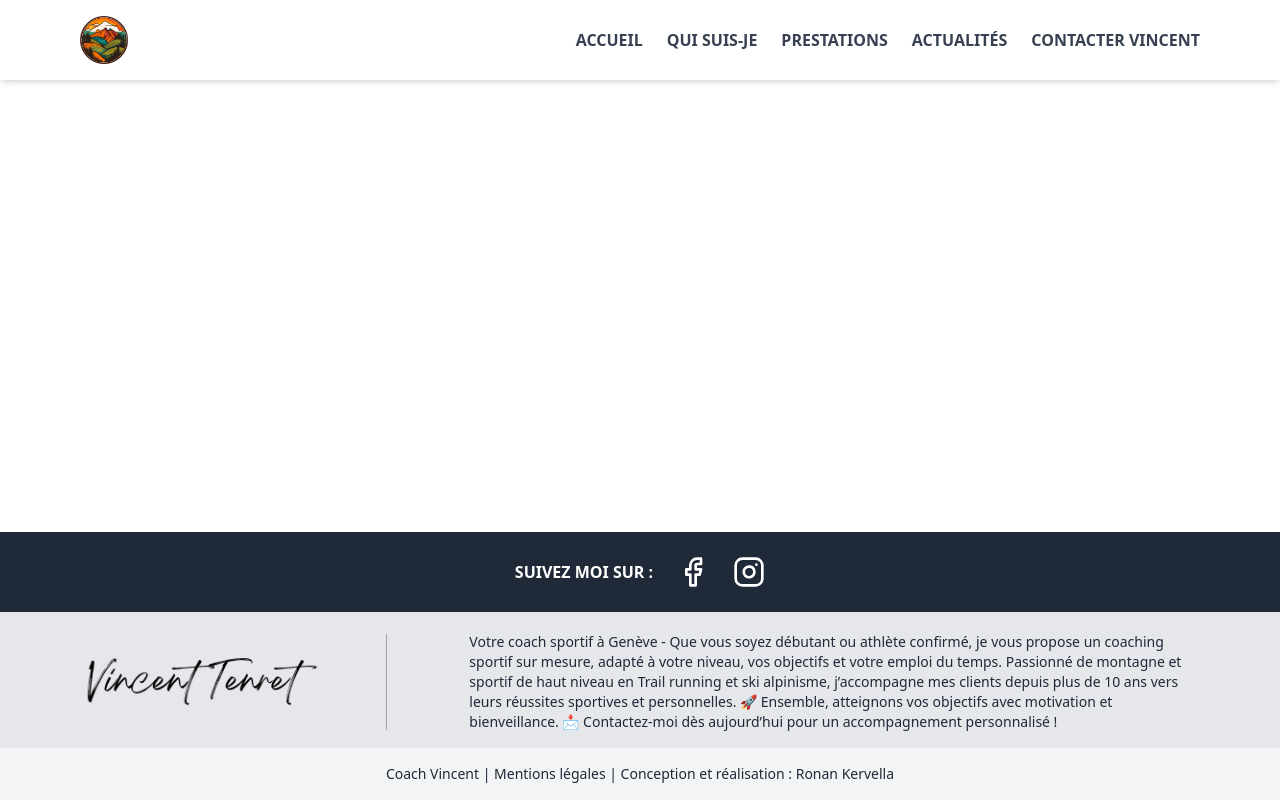
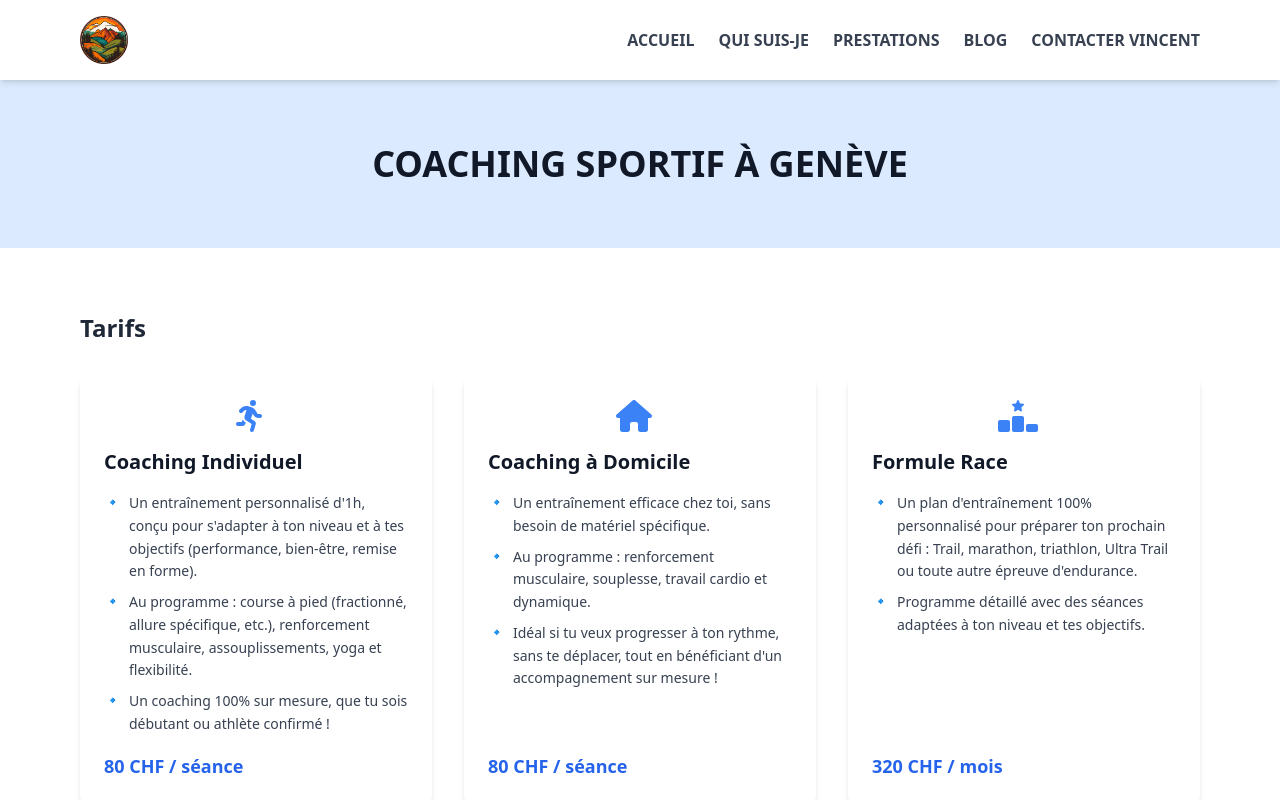
Before and after one commit to RonanKer29/vincent-tenret-coaching-2025, a React (Vite) app: page /prices in a window 1280 px wide. Shown: the top 800 px of the page. Built offline with nearby package versions, Linux system fonts and the light colour scheme.

Commit message:
pages routing and prices page

```diff
--- a/package.json
+++ b/package.json
@@ -10,6 +10,9 @@
     "preview": "vite preview"
   },
   "dependencies": {
+    "@fortawesome/fontawesome-svg-core": "^6.7.2",
+    "@fortawesome/free-solid-svg-icons": "^6.7.2",
+    "@fortawesome/react-fontawesome": "^0.2.2",
     "@radix-ui/react-slot": "^1.1.2",
     "class-variance-authority": "^0.7.1",
     "clsx": "^2.1.1",
--- a/src/App.jsx
+++ b/src/App.jsx
@@ -1,8 +1,11 @@
-import { Routes, Route, Link } from "react-router-dom";
+import { Routes, Route } from "react-router-dom";
 import Home from "./pages/Home";
 import About from "./pages/About";
 import Footer from "./components/Footer";
 import Header from "./components/Header";
+import Prices from "./pages/Prices";
+import Blog from "./pages/Blog";
+import Contact from "./pages/Contact";
 
 const App = () => {
   return (
@@ -13,6 +16,9 @@ const App = () => {
         <Routes>
           <Route path="/" element={<Home />} />
           <Route path="/about" element={<About />} />
+          <Route path="/prices" element={<Prices />} />
+          <Route path="/blog" element={<Blog />} />
+          <Route path="/contact" element={<Contact />} />
         </Routes>
       </main>
 
--- a/src/components/Header.jsx
+++ b/src/components/Header.jsx
@@ -6,9 +6,9 @@ import { Link } from "react-router-dom";
 const NAV_LINKS = [
   { name: "ACCUEIL", href: "/" },
   { name: "QUI SUIS-JE", href: "/about" },
-  { name: "PRESTATIONS", href: "#prestations" },
-  { name: "ACTUALITéS", href: "#actualites" },
-  { name: "CONTACTER VINCENT", href: "#contacter-vincent" },
+  { name: "PRESTATIONS", href: "/prices" },
+  { name: "BLOG", href: "/blog" },
+  { name: "CONTACTER VINCENT", href: "/contact" },
 ];
 
 const Header = () => {
@@ -20,7 +20,7 @@ const Header = () => {
             <img src={logo} alt="Vincent Tenret Logo" className="w-12 h-12" />
           </a>
 
-          <nav className="hidden md:flex space-x-6">
+          <nav className="hidden space-x-6 md:flex">
             {NAV_LINKS.map(({ name, href }) => (
               <HeaderLink key={name} name={name} href={href} />
             ))}
@@ -33,7 +33,7 @@ const Header = () => {
 
 //* Composant réutilisable pour les liens
 const HeaderLink = ({ name, href }) => (
-  <Link to={href} className="text-gray-700 font-bold uppercase">
+  <Link to={href} className="font-bold text-gray-700 uppercase">
     {name}
   </Link>
 );
--- /dev/null
+++ b/src/pages/Blog.jsx
@@ -0,0 +1,7 @@
+import React from "react";
+
+const Blog = () => {
+  return <div></div>;
+};
+
+export default Blog;
--- /dev/null
+++ b/src/pages/Contact.jsx
@@ -0,0 +1,7 @@
+import React from "react";
+
+const Contact = () => {
+  return <div></div>;
+};
+
+export default Contact;
--- /dev/null
+++ b/src/pages/Prices.jsx
@@ -0,0 +1,95 @@
+import MaxWidthWrapper from "@/components/MaxWidthWrapper";
+import { FontAwesomeIcon } from "@fortawesome/react-fontawesome";
+import {
+  faPersonRunning,
+  faHouse,
+  faRankingStar,
+} from "@fortawesome/free-solid-svg-icons";
+
+const Prices = () => {
+  const prices = [
+    {
+      title: "Coaching Individuel",
+      description: [
+        "Un entraînement personnalisé d'1h, conçu pour s'adapter à ton niveau et à tes objectifs (performance, bien-être, remise en forme).",
+        "Au programme : course à pied (fractionné, allure spécifique, etc.), renforcement musculaire, assouplissements, yoga et flexibilité.",
+        "Un coaching 100% sur mesure, que tu sois débutant ou athlète confirmé !",
+      ],
+      price: "80 CHF / séance",
+      icon: faPersonRunning,
+    },
+    {
+      title: "Coaching à Domicile",
+      description: [
+        "Un entraînement efficace chez toi, sans besoin de matériel spécifique.",
+        "Au programme : renforcement musculaire, souplesse, travail cardio et dynamique.",
+        "Idéal si tu veux progresser à ton rythme, sans te déplacer, tout en bénéficiant d'un accompagnement sur mesure !",
+      ],
+      price: "80 CHF / séance",
+      icon: faHouse,
+    },
+    {
+      title: "Formule Race",
+      description: [
+        "Un plan d'entraînement 100% personnalisé pour préparer ton prochain défi : Trail, marathon, triathlon, Ultra Trail ou toute autre épreuve d'endurance.",
+        "Programme détaillé avec des séances adaptées à ton niveau et tes objectifs.",
+      ],
+      price: "320 CHF / mois",
+      icon: faRankingStar,
+    },
+  ];
+
+  return (
+    <>
+      <div className="w-full p-16 text-center bg-blue-100">
+        <h1 className="text-4xl font-bold text-gray-900 uppercase">
+          Coaching sportif à Genève
+        </h1>
+      </div>
+      <MaxWidthWrapper>
+        <section className="py-16">
+          <h2 className="mb-8 text-2xl font-bold text-gray-800">Tarifs</h2>
+          <div className="grid grid-cols-1 gap-8 mb-4 md:grid-cols-3">
+            {prices.map((item, index) => (
+              <div
+                key={index}
+                className="flex flex-col items-start p-6 bg-white rounded-lg shadow-md"
+              >
+                <div className="flex items-center mx-auto mb-4">
+                  <FontAwesomeIcon
+                    icon={item.icon}
+                    size="2x"
+                    className="mr-3 text-blue-500 "
+                  />
+                </div>
+                <h3 className="mb-4 text-xl font-semibold text-gray-900">
+                  {item.title}
+                </h3>
+                <ul className="mb-4 space-y-2 text-sm text-gray-700">
+                  {item.description.map((point, idx) => (
+                    <li key={idx} className="flex items-start">
+                      <span className="mr-2 text-blue-500">🔹</span>
+                      <span className="leading-relaxed">{point}</span>
+                    </li>
+                  ))}
+                </ul>
+                <div className="mt-auto text-lg font-bold text-blue-600">
+                  {item.price}
+                </div>
+              </div>
+            ))}
+          </div>
+          <h2>
+            🎯 Pourquoi choisir ces formules ? ✅ Un coaching adapté à ton
+            emploi du temps et ton niveau ✅ Un suivi sur mesure pour progresser
+            efficacement ✅ Un entraînement motivant et structuré, que ce soit
+            en solo ou chez toi 👉 Prêt à te dépasser ? Réserve ta séance dès
+            maintenant ! 💪🔥
+          </h2>
+        </section>
+      </MaxWidthWrapper>
+    </>
+  );
+};
+
+export default Prices;
```
Also changed, not shown: 1 other file (tests, documents, lock files or other folders).
